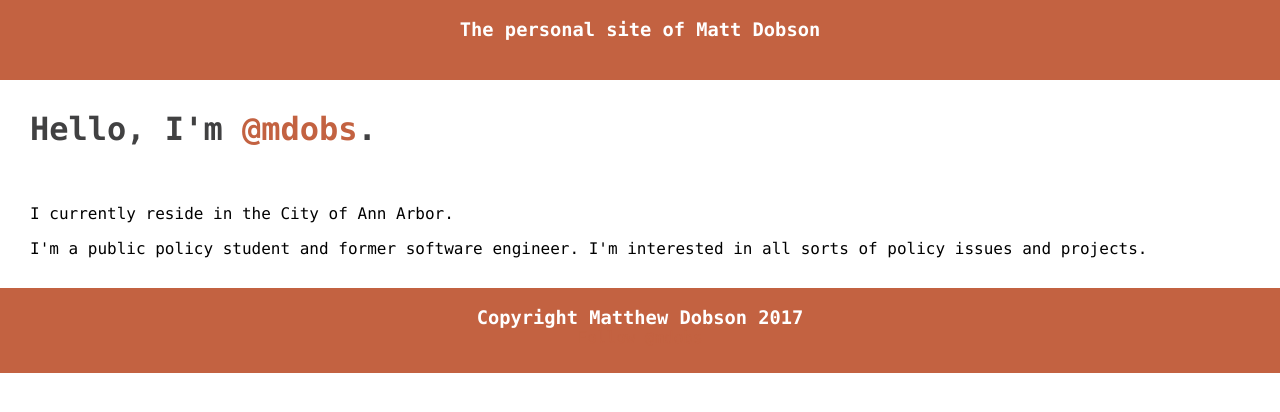
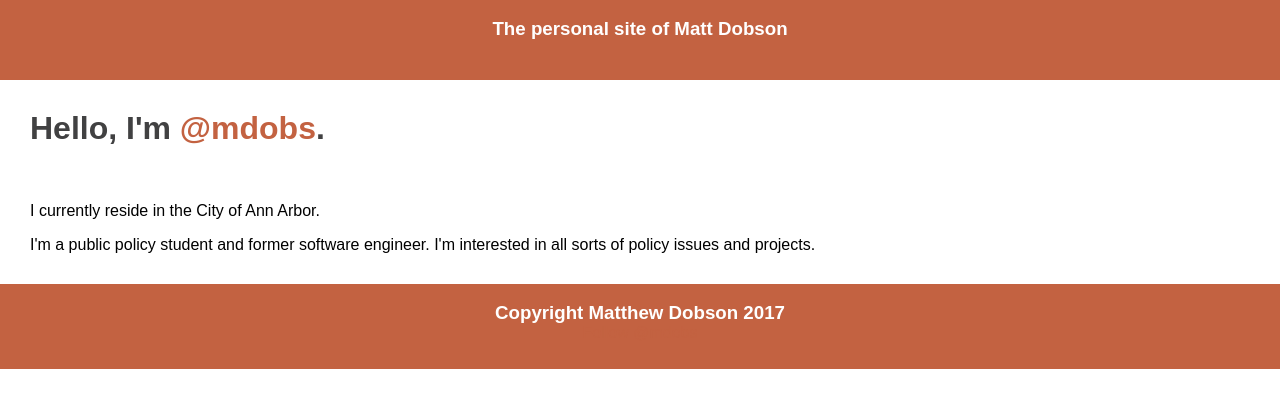
Before and after one commit to mdobson/mdobson.github.com, a Jekyll site: the page built from index.html, in a window 1280 px wide. Shown: the top 412 px of the page. Built offline with Jekyll 4.4.1, drawn with Linux system fonts in a browser that asks for light colours; nearby versions of some CDN libraries; comment, search, counter and statistics services are not loaded.

Commit message:
Update main.css

```diff
--- a/css/main.css
+++ b/css/main.css
@@ -1,5 +1,5 @@
 * {
-  font-family: Monaco, "Courier New", monospace;
+  font-family: Arial, "Courier New", monospace;
 }
 
 .posts {
```
